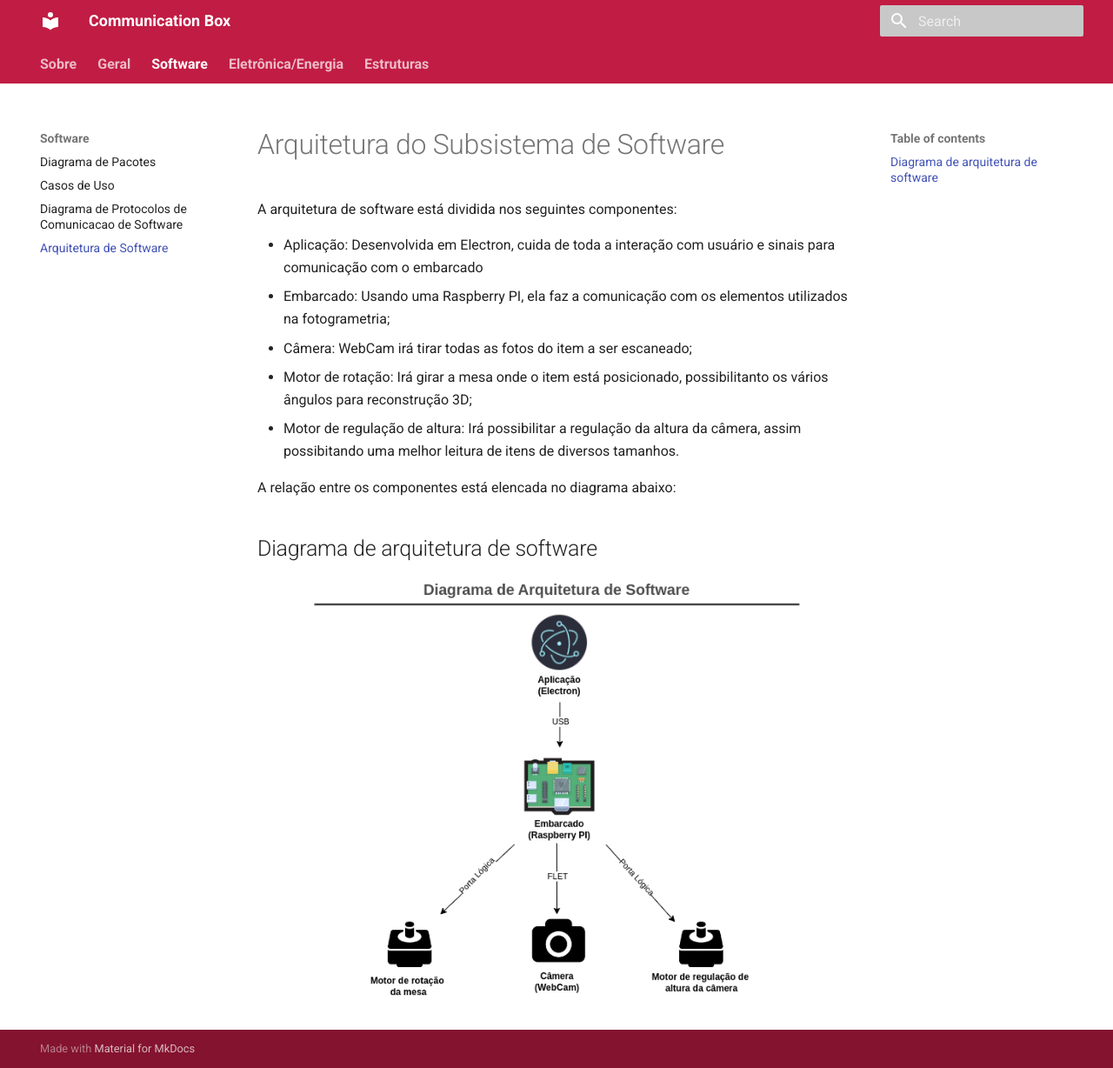
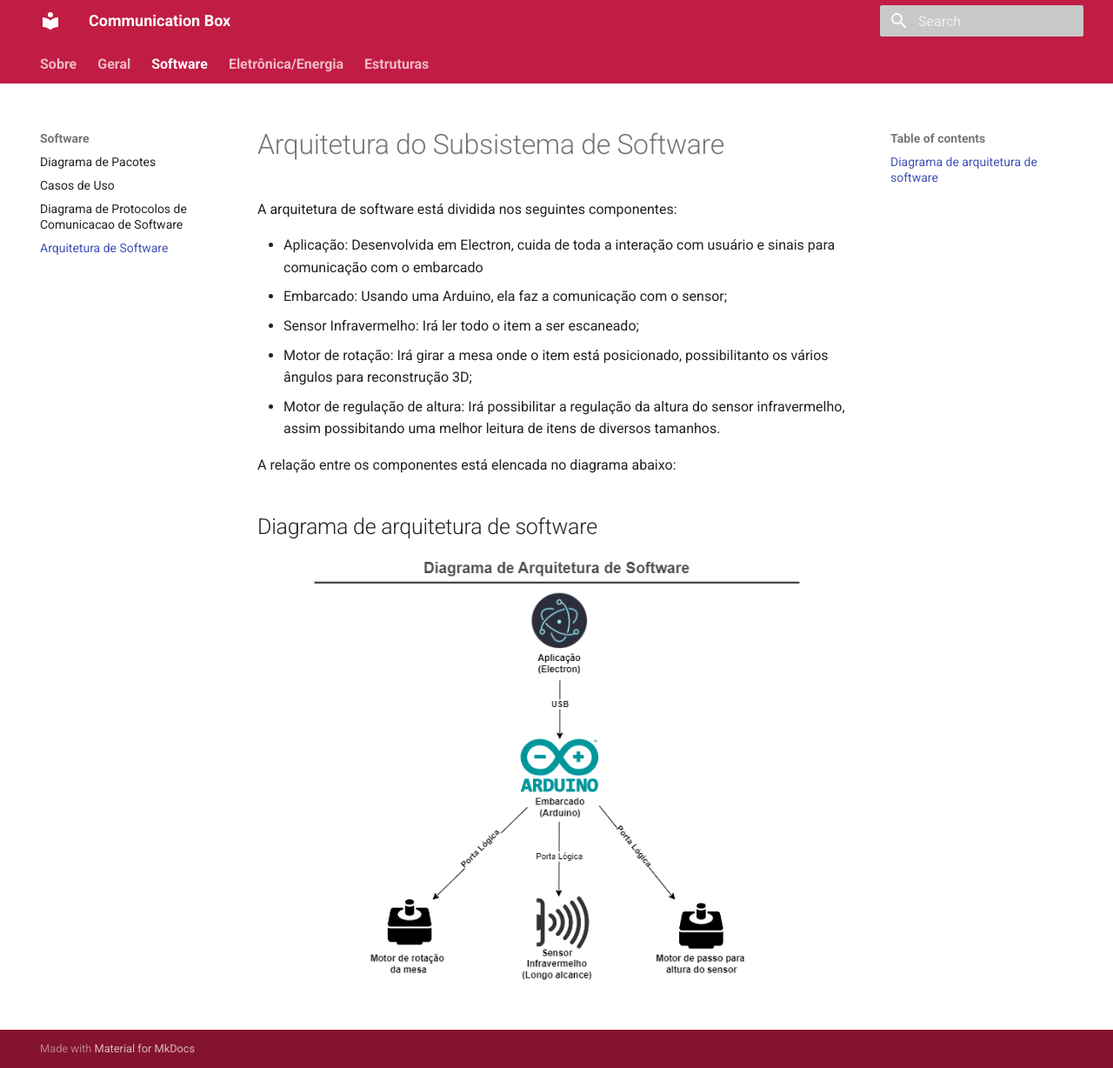
Before and after one commit to Calcioft/ScanPoint, an MkDocs documentation site: the page built from docs/software/arquitetura.md, in a window 1280 px wide and 1228 px high. Shown: the whole window at 87% size. Built offline with MkDocs 1.6.1 and Material for MkDocs 9.7.7, drawn with Linux system fonts in a browser that asks for light colours.

Commit message:
docs: atualização na arquitetura de software

```diff
--- a/docs/software/arquitetura.md
+++ b/docs/software/arquitetura.md
@@ -4,10 +4,10 @@
 A arquitetura de software está dividida nos seguintes componentes:
 
 - Aplicação: Desenvolvida em Electron, cuida de toda a interação com usuário e sinais para comunicação com o embarcado
-- Embarcado: Usando uma Raspberry PI, ela faz a comunicação com os elementos utilizados na fotogrametria;
-- Câmera: WebCam irá tirar todas as fotos do item a ser escaneado;
+- Embarcado: Usando uma Arduino, ela faz a comunicação com o sensor;
+- Sensor Infravermelho: Irá ler todo o item a ser escaneado;
 - Motor de rotação: Irá girar a mesa onde o item está posicionado, possibilitanto os vários ângulos para reconstrução 3D;
-- Motor de regulação de altura: Irá possibilitar a regulação da altura da câmera, assim possibitando uma melhor leitura de itens de diversos tamanhos.
+- Motor de regulação de altura: Irá possibilitar a regulação da altura do sensor infravermelho, assim possibitando uma melhor leitura de itens de diversos tamanhos.
 
 A relação entre os componentes está elencada no diagrama abaixo:
 
```
Also changed, not shown: docs/assets/software/Diagrama-arquitetura-software.png.
